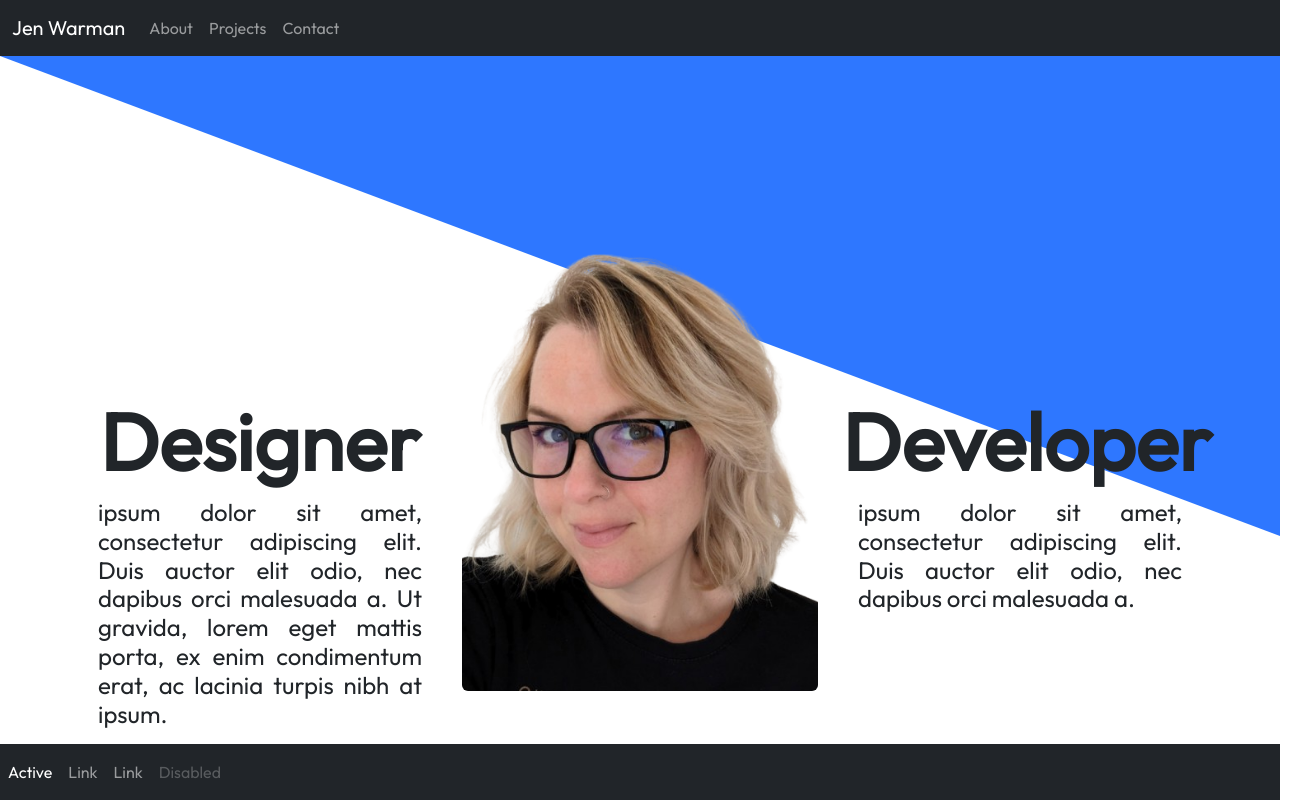
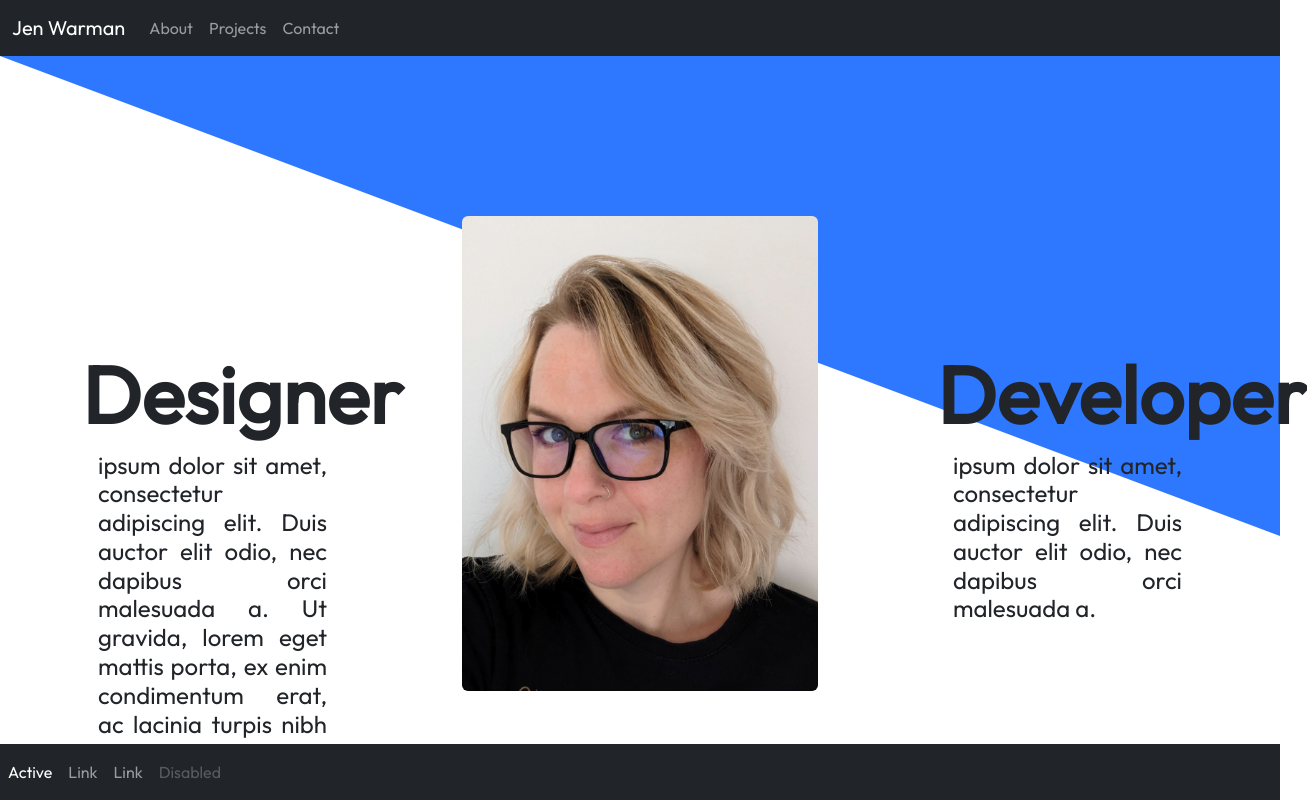
Before and after one commit to JenWarman/portfolio, a React (Vite) app: page / in a window 1280 px wide. Shown: the top 800 px of the page, 1307 px wide, since content can reach past the window. Built offline with nearby package versions, Linux system fonts and the light colour scheme.

Commit message:
herobar update

```diff
--- a/src/components/About.jsx
+++ b/src/components/About.jsx
@@ -26,7 +26,7 @@ function About() {
           </p>
         </Col>
         <Col xs={6} md={4}>
-          <Image src="../profileBG.png" rounded fluid />
+          <Image src="../profile.jpg" rounded fluid />
         </Col>
       </Row>
     </Container>
--- a/src/components/HeroBar.jsx
+++ b/src/components/HeroBar.jsx
@@ -7,15 +7,16 @@ function HeroBar() {
   return (
     <Container className="hero-bar">
       <Row>
-      <Col xs={6} md={4} >
+      <Col xs={5} md={3} >
           <h1 className='hero-header'>Designer</h1>
           <h4 className='hero-sub-header'>ipsum dolor sit amet, consectetur adipiscing elit. Duis auctor elit odio, nec dapibus orci malesuada a. Ut gravida, lorem eget mattis porta, ex enim condimentum erat, ac lacinia turpis nibh at ipsum.</h4>
         </Col>
+        <Col></Col>
         <Col className='profile-image' xs={6} md={4}>
-          <Image src="../profileBG.png" rounded fluid/>
+          <Image src="../profile.jpg" rounded fluid/>
         </Col>
-
-        <Col id='developer' xs={6} md={4}>
+        <Col></Col>
+        <Col id='developer' xs={5} md={3}>
           <h1 className='hero-header'>Developer</h1>
           <h4 className='hero-sub-header'>ipsum dolor sit amet, consectetur adipiscing elit. Duis auctor elit odio, nec dapibus orci malesuada a. </h4>
         </Col>
```
